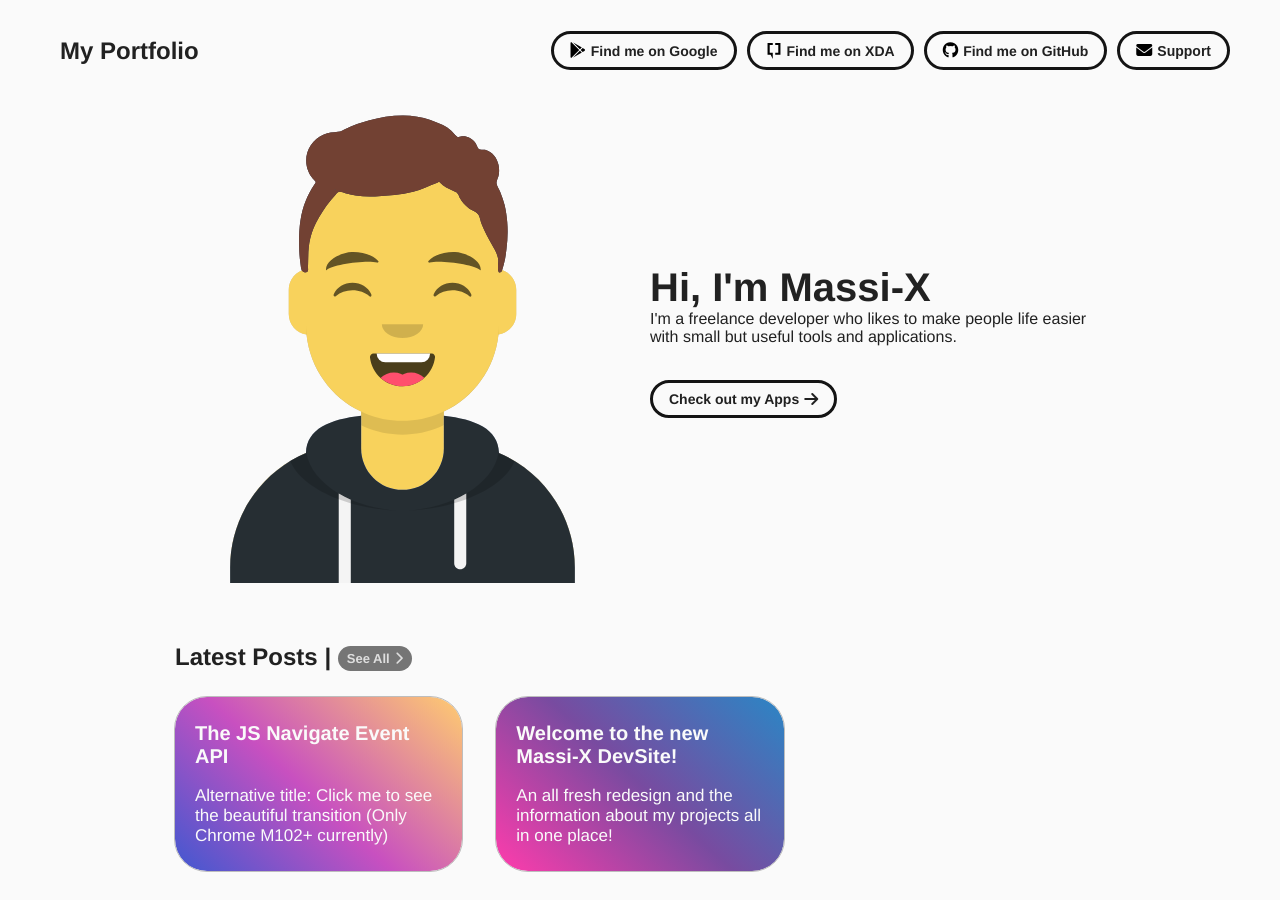
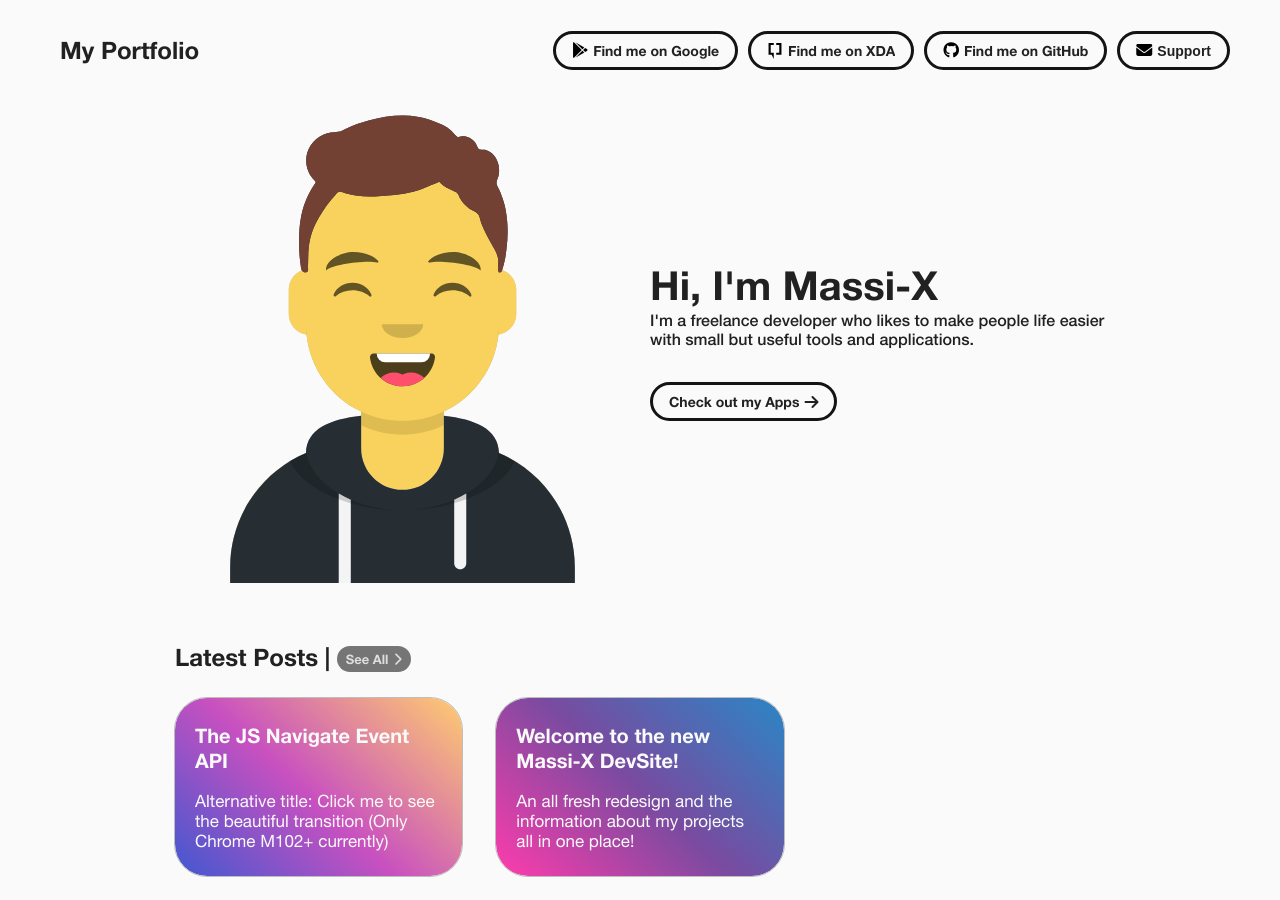
Before and after one commit to Massi-X/massi-x.github.io, a Jekyll site: the page built from index.html, in a window 1280 px wide and 900 px high. Built offline with Jekyll 4.4.1, drawn with Linux system fonts in a browser that asks for light colours.

Commit message:
Fix erroneous font declaration

```diff
--- a/assets/css/style.scss
+++ b/assets/css/style.scss
@@ -34,7 +34,7 @@ html {
 }
 
 body {
-	font-family: "Helvetica Neue", Helvetica, Arial, sans-serif;
+	font-family: "HelveticaNeue", Helvetica, Arial, sans-serif;
 	-webkit-font-smoothing: antialiased;
 	-moz-osx-font-smoothing: grayscale;
 	margin: 0;
```
